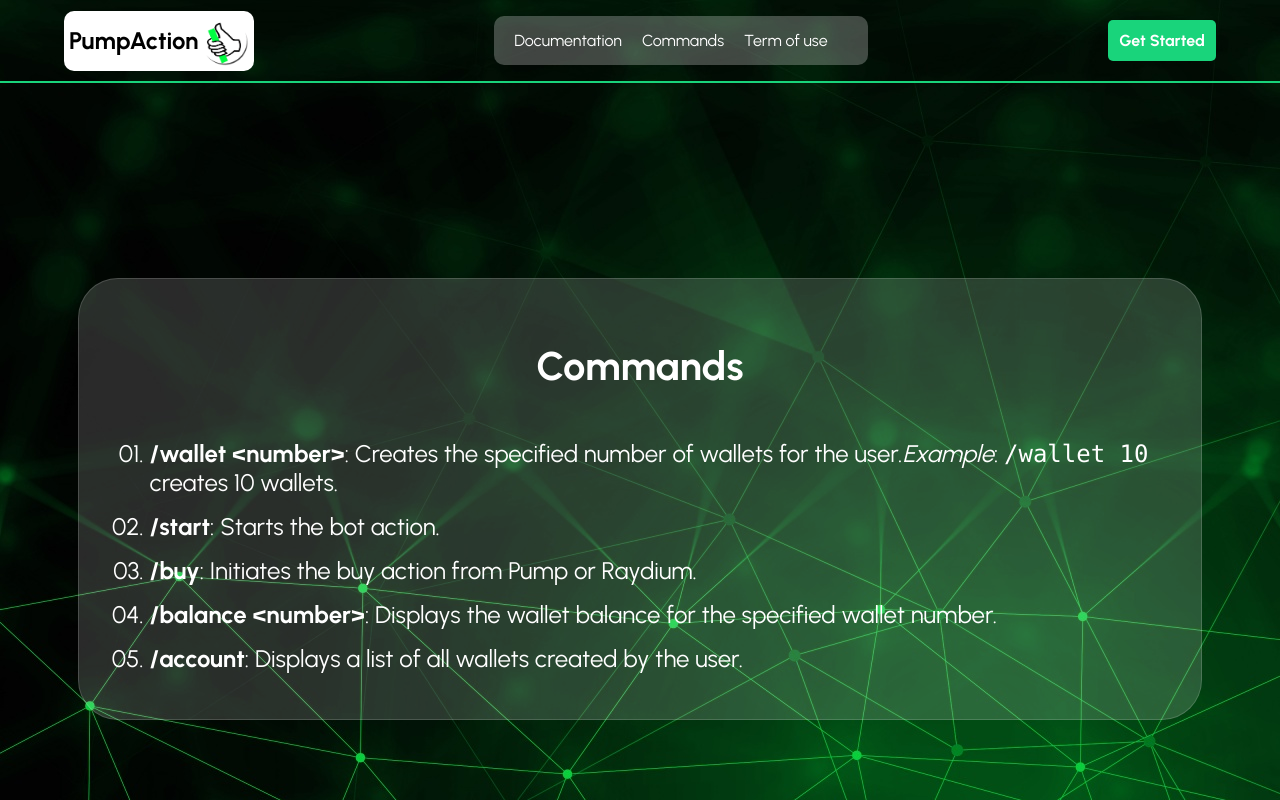
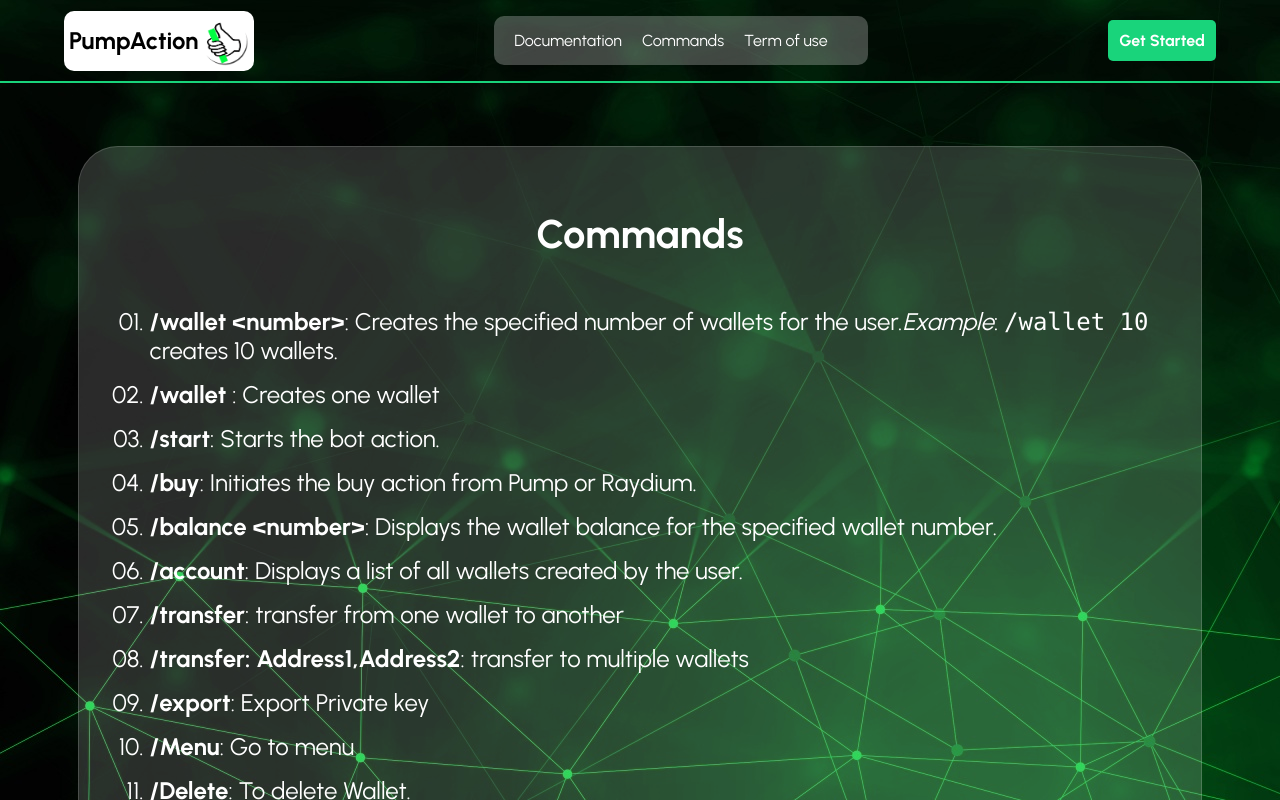
Before and after one commit to Joebakid/pumpAction, a React (Create React App) app: page /Command in a window 1280 px wide. Built offline with nearby package versions, Linux system fonts and the light colour scheme.

Commit message:
commands added

```diff
--- a/src/Command.js
+++ b/src/Command.js
@@ -9,20 +9,43 @@ function Command() {
 
           <ul>
             <li>
-              <strong>/wallet &lt;number&gt;</strong>: Creates the specified number of wallets for the user.
+              <strong>/wallet &lt;number&gt;</strong>: Creates the specified
+              number of wallets for the user.
               <em>Example</em>: <code>/wallet 10</code> creates 10 wallets.
+            </li>
+            <li>
+              <strong>/wallet </strong>: Creates one wallet
             </li>
             <li>
               <strong>/start</strong>: Starts the bot action.
             </li>
             <li>
-              <strong>/buy</strong>: Initiates the buy action from Pump or Raydium.
+              <strong>/buy</strong>: Initiates the buy action from Pump or
+              Raydium.
             </li>
             <li>
-              <strong>/balance &lt;number&gt;</strong>: Displays the wallet balance for the specified wallet number.
+              <strong>/balance &lt;number&gt;</strong>: Displays the wallet
+              balance for the specified wallet number.
             </li>
             <li>
-              <strong>/account</strong>: Displays a list of all wallets created by the user.
+              <strong>/account</strong>: Displays a list of all wallets created
+              by the user.
+            </li>
+            <li>
+              <strong>/transfer</strong>: transfer from one wallet to another
+            </li>
+            <li>
+              <strong>/transfer: Address1,Address2</strong>: transfer to
+              multiple wallets
+            </li>
+            <li>
+              <strong>/export</strong>: Export Private key
+            </li>
+            <li>
+              <strong>/Menu</strong>: Go to menu
+            </li>
+            <li>
+              <strong>/Delete</strong>: To delete Wallet.
             </li>
           </ul>
         </div>
```
